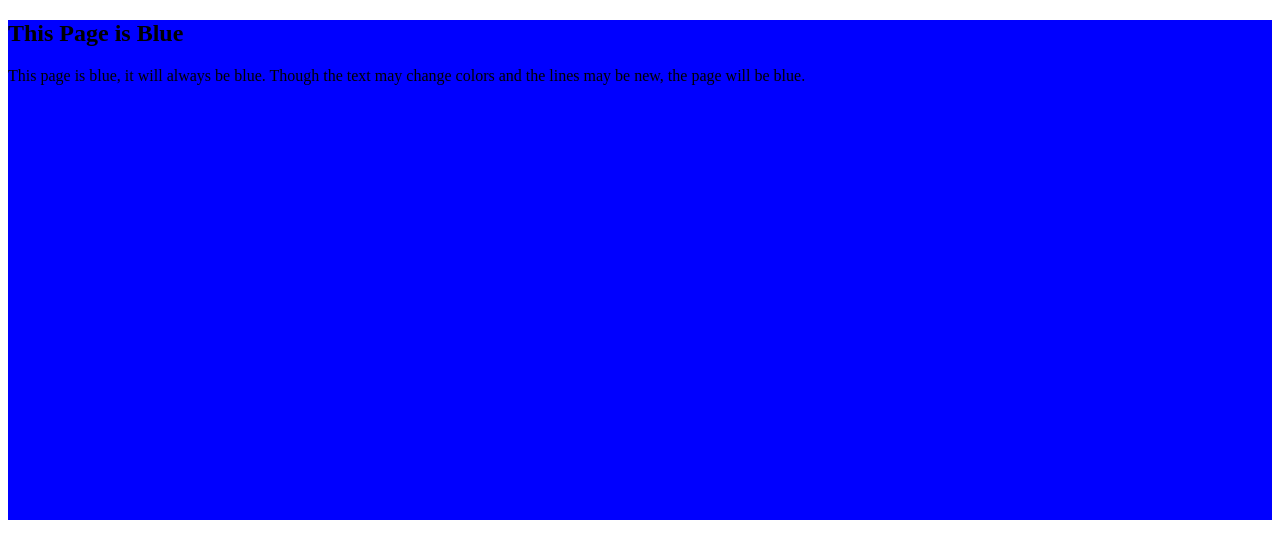
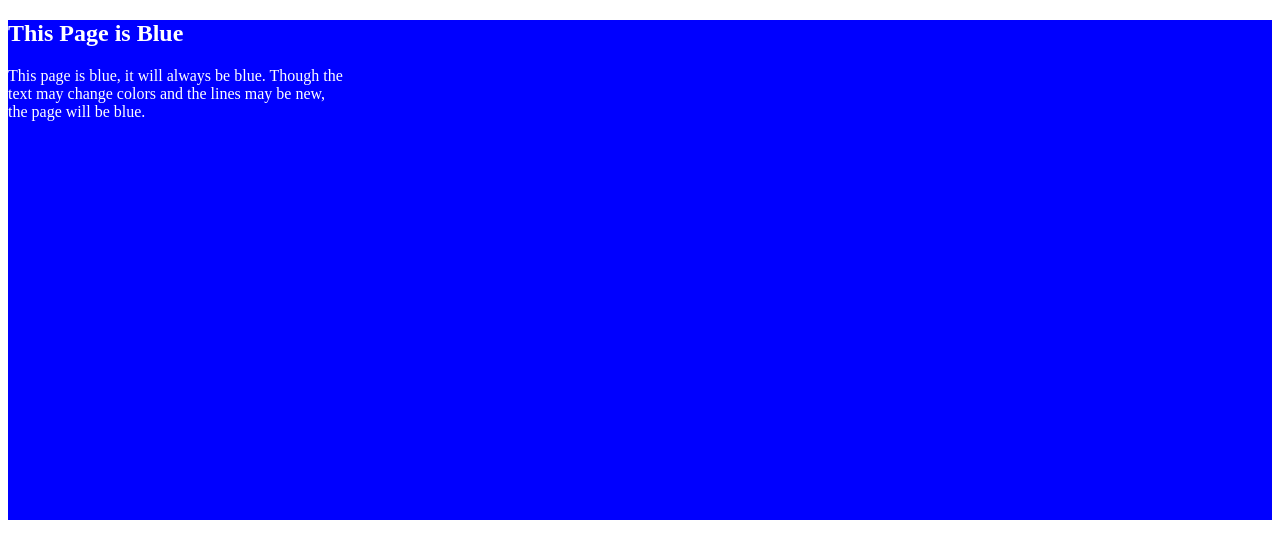
Before and after one commit to uriyell/Git-Exercice, a plain HTML site: page index.html in a window 1280 px wide. Drawn offline with Linux system fonts and the light colour scheme.

Commit message:
Add line breaks to paragraph

```diff
--- a/index.html
+++ b/index.html
@@ -7,6 +7,9 @@
 		<title>Git Bisect Example</title>
 
 		<style>
+			body {
+				color: #fff;
+			}
 			.bg {
 				background-color: blue;
 				min-height: 500px;
@@ -19,9 +22,9 @@
 
 			<h2>This Page is Blue</h2>
 			<p>
-				This page is blue, it will always be blue. Though the
-				text may change colors and the lines may be new,
-				the page will be blue.
+				This page is blue, it will always be blue. Though the<br>
+				text may change colors and the lines may be new,<br>
+				the page will be blue.<br>
 			</p>
 		</div><!-- .bg -->
 	</body>
```
